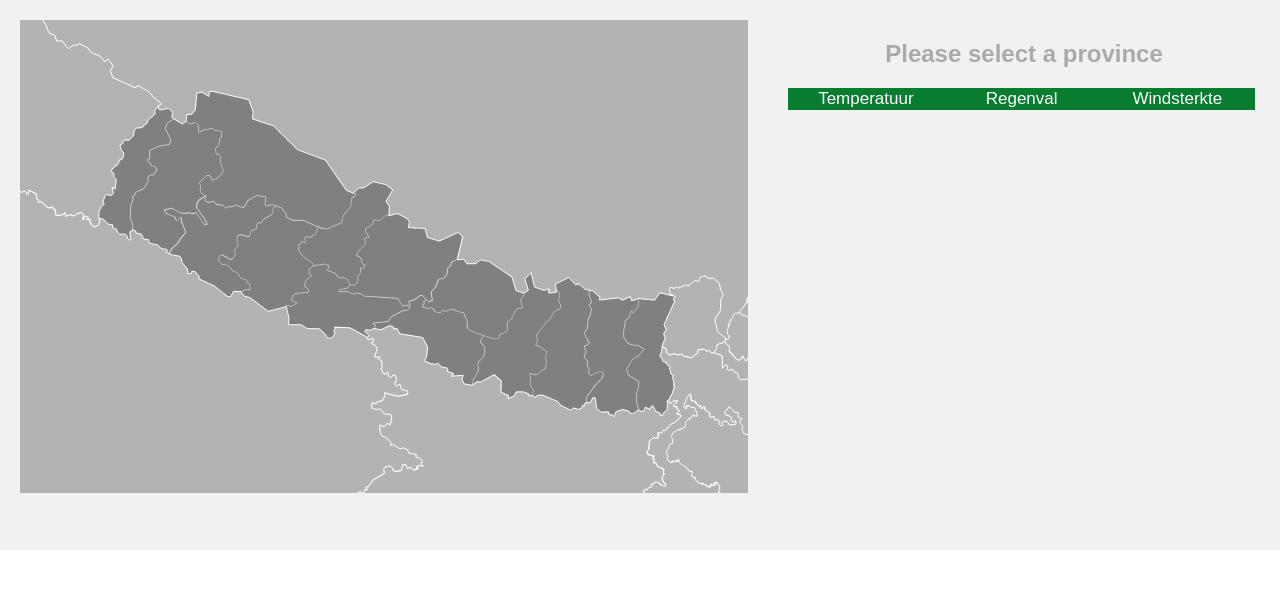
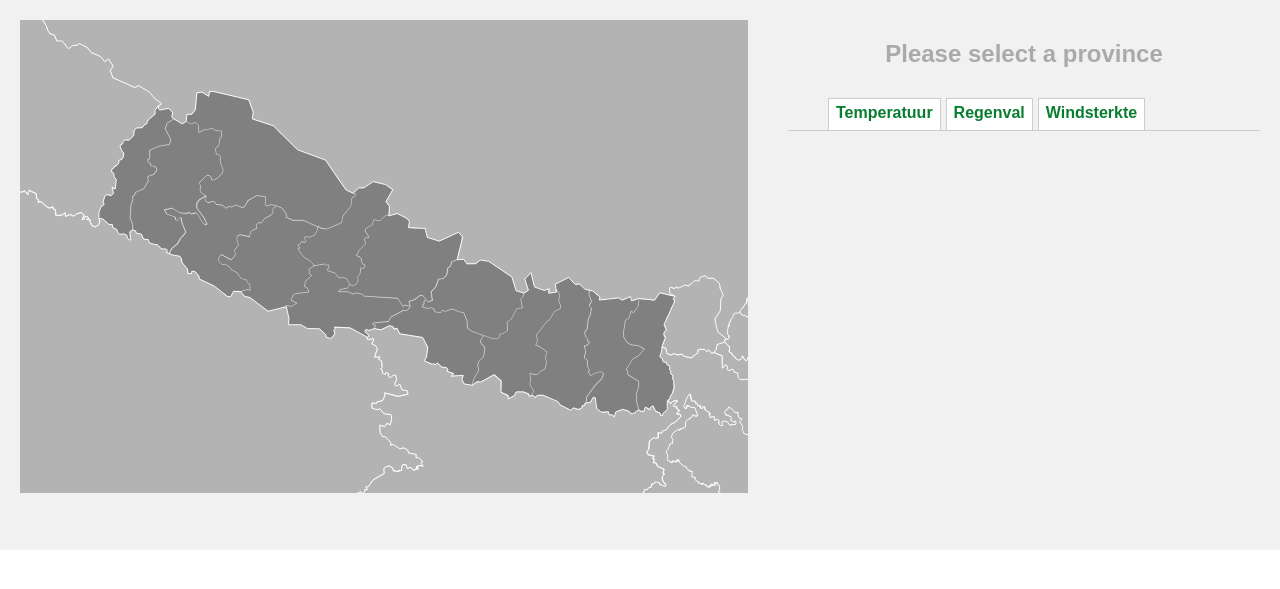
Before and after one commit to jarno4/Project2_2, a PHP site: page /app in a window 1280 px wide. Shown: the part 187-776 px from the top of the page. Run offline with PHP 8.4, Linux system fonts and the light colour scheme; some libraries are stand-ins or nearby versions.

Commit message:
New tabs

```diff
--- a/app/Graphs/index.php
+++ b/app/Graphs/index.php
@@ -18,7 +18,7 @@
 		<div class="content">
 			<div class="side">
 				<h2 id="sideheader"> Please select a province </h2>
-				<script src="https://cdn.jsdelivr.net/npm/chart.js@2.8.0"></script>
+
 			</div>
 
 			<div class="map">
--- a/app/index.php
+++ b/app/index.php
@@ -17,24 +17,43 @@
 		</div>
 
 		<div class="content">
-			<div class="side">
+			<div class="map">
 				<span class="tooltip" id="tip">Tooltip</span>
 
 				<?php echo file_get_contents($_SERVER["DOCUMENT_ROOT"]."/res/svg/illustrator_map.svg"); ?>
 			</div>
-				<div class="map">
+				<div class="graph">
 					<h2 id="sideheader"> Please select a province </h2>
-						<div class='tab'>
-							<button class="tabbutton" id = "temperatuur">Temperatuur</button>
-							<button class="tabbutton" id = "regenval">Regenval</button>
-							<button class="tabbutton" id = "windsterkte">Windsterkte</button>
+						<ul id="tabs">
+					      	<li><a href="#temperatuur">Temperatuur</a></li>
+					      	<li><a href="#regenval">Regenval</a></li>
+					      	<li><a href="#windsterkte">Windsterkte</a></li>
+
+						</ul>
+					        <div class="canvascontainer" id="temperatuur">
+					        	<canvas id="temperatuurg"></canvas>
+					        </div>
+					        <div class="canvascontainer" id="regenval">
+					        	<canvas id="regenvalg"></canvas>
+					        </div>
+					        <div class="canvascontainer" id="windsterkte">
+					        	<canvas id="windsterkteg"></canvas>
+					        </div>
+
+         				</div>
+
+
+						<!--<div class='tab'>
+							<button id = "temperatuur">Temperatuur</button>
+							<button id = "regenval">Regenval</button>
+							<button id = "windsterkte">Windsterkte</button>
 
 							<canvas id="temperatuurg"></canvas>
 							<canvas id="regenvalg"></canvas>
 							<canvas id="windsterkteg"></canvas>
 
 						</div>
-				</div>
+				</div>-->
 			</div>
 		<!--<div class="footer_index"></div>-->
 		<script src="/res/js/jquery-3.4.1.min.js"></script>
--- a/res/css/style.css
+++ b/res/css/style.css
@@ -42,7 +42,7 @@ body{
 	min-height:550px;
 	flex-wrap: wrap;
 }
-.side{
+.map{
 	flex:60%;
 	background-color: #f1f1f1;
 	padding: 20px;
@@ -76,7 +76,7 @@ body{
     height: 75px;
 }
 
-.map {
+.graph {
 	text-align: center;
 	flex:40%;
 	width:400px;
@@ -166,6 +166,8 @@ body{
    	display: initial;
 }
 
+/*
+
 .tab{
 	overflow: hidden;
 	background-color: #f1f1f1;
@@ -179,6 +181,7 @@ body{
     float: left;
     width: 33%;
     font-size: 17px;
+    display: none;
 }
 
 .tab button:hover{
@@ -190,6 +193,54 @@ body{
     background-color: #08702a;
 }
 
-canvas {
-	display: none;
+*/
+
+#tabs {
+   width: 100%;
+   height:33px;
+   border-bottom: solid 1px #CCC;
+   padding-right: 2px;
+   margin-top: 30px;
 }
+
+#tabs li {
+	float:left;
+    list-style:none;
+    border-top:1px solid #ccc;
+    border-left:1px solid #ccc;
+    border-right:1px solid #ccc;
+    margin-right:5px;
+}
+
+#tabs li a {
+    font-weight: bold;
+    text-decoration:none;
+    color: #097d2f;
+    padding-top: 5px;
+    padding-left: 7px;
+   	padding-right: 7px;
+    padding-bottom: 8px;
+    display:block;
+    background: #FFF;
+}
+
+.tab li a.active{
+    background-color: #08702a;
+}
+
+
+#tabs li a:hover, #tabs li a.inactive:hover {
+	color: #08702a;
+}
+
+.container {
+
+    clear:both;
+    width:100%;
+    border-left: solid 1px #CCC;
+    border-right: solid 1px #CCC;
+  	border-bottom: solid 1px #CCC;
+    text-align:left;
+  	padding-top: 20px;
+
+}
--- a/res/js/map.js
+++ b/res/js/map.js
@@ -14,10 +14,12 @@ $("path").mousemove(function(e){
         $(this).removeClass('active');
         $("#sideheader").html('Please select a province');
         $("#datatable").css('display', 'none');
+        $("button").hide();
     } else {
         $("path").removeClass('active');
         $(this).addClass('active');
         $("#sideheader").html('Data of ' + $(this).attr('title'));
         $("#datatable").css('display', 'table');
+        $("button").show();
     }
 });
--- a/res/js/openGraphTabs.js
+++ b/res/js/openGraphTabs.js
@@ -3,12 +3,12 @@ $(document).ready(function(){
 });
 
 
-$("button").click(function(){
+$("#tabs li a").click(function(){
 	var g = $(this).attr('id');
 
 	    if($(this).hasClass('active')) {
 	        $(this).removeClass('active');
-	        $("tabcontent").hide();
+	        $("canvascontainer").hide();
 	        $("#" + g + "g").hide();
 	    } else {
 	    	$("button").removeClass('active');
```
